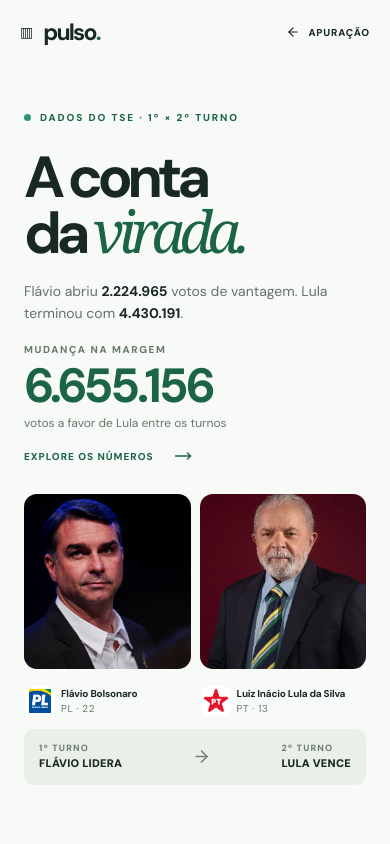
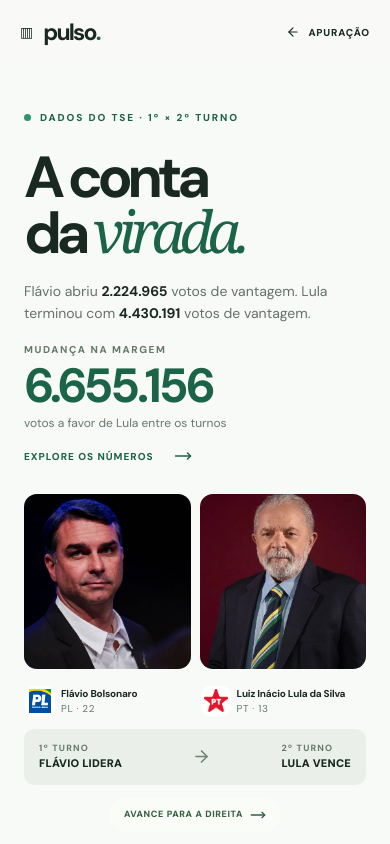
Before and after one commit to koningMath/presidencial, a Next.js app: page /analise in a window 390 px wide. Built offline with nearby package versions, Linux system fonts and the light colour scheme; a web font is replaced by a local one.

Commit message:
Finaliza instrução de deslize no celular e clareza do placar

```diff
--- a/app/analise/horizontal.css
+++ b/app/analise/horizontal.css
@@ -108,7 +108,8 @@
   .pa-story::-webkit-scrollbar{display:none}
   .pa-story-rail{height:100%;transform:none!important;will-change:auto}
   .pa-story .pa-slide{width:100vw;min-width:100vw;height:100%;min-height:0;overflow-y:auto;overscroll-behavior-y:contain;scroll-snap-align:start;scroll-snap-stop:always}
-  .pa-story-progress{display:none}
+  .pa-story-progress{display:flex;position:absolute;bottom:12px;left:50%;padding:9px 15px}
+  .pa-story-progress>span:first-child,.pa-story-dashes{display:none}
   .pa-story .pa-hero{display:grid;grid-template-columns:1fr;gap:28px;padding:42px 24px 38px;align-content:start}
   .pa-story .pa-hero-copy h1{font-size:clamp(61px,12vw,92px)}
   .pa-story .pa-hero-copy>p{font-size:14px}.pa-story .pa-swing{margin-top:17px}.pa-story .pa-swing strong{font-size:48px}.pa-story .pa-jump{margin-top:15px}
--- a/components/investigation-compact.tsx
+++ b/components/investigation-compact.tsx
@@ -3,7 +3,7 @@
 import { useEffect, useRef, useState } from "react";
 import Image from "next/image";
 import { motion } from "framer-motion";
-import { ArrowDownRight, ArrowLeft, ArrowRight, ArrowUpRight, Database, MoveRight } from "lucide-react";
+import { ArrowLeft, ArrowRight, ArrowUpRight, Database, MoveRight } from "lucide-react";
 import gsap from "gsap";
 import { ScrollTrigger } from "gsap/ScrollTrigger";
 import official from "@/lib/official-comparison.json";
@@ -117,7 +117,7 @@
             <div className="pa-hero-copy">
               <span className="pa-eyebrow"><span className="pa-tiny-dot"/>DADOS DO TSE · 1º × 2º TURNO</span>
               <motion.h1 initial={{ opacity:0, y:18 }} animate={{ opacity:1, y:0 }} transition={{ duration:.7 }}>A conta<br/>da <em>virada.</em></motion.h1>
-              <p>Flávio abriu <b>{number(marginOne)}</b> votos de vantagem. Lula terminou com <b>{number(marginTwo)}</b>.</p>
+              <p>Flávio abriu <b>{number(marginOne)}</b> votos de vantagem. Lula terminou com <b>{number(marginTwo)}</b> votos de vantagem.</p>
               <div className="pa-swing"><small>MUDANÇA NA MARGEM</small><strong>{number(marginShift)}</strong><span>votos a favor de Lula entre os turnos</span></div>
               <a className="pa-jump" href="#saldos" onClick={e => jumpTo(e, 1)}>EXPLORE OS NÚMEROS <MoveRight size={18}/></a>
             </div>
```
